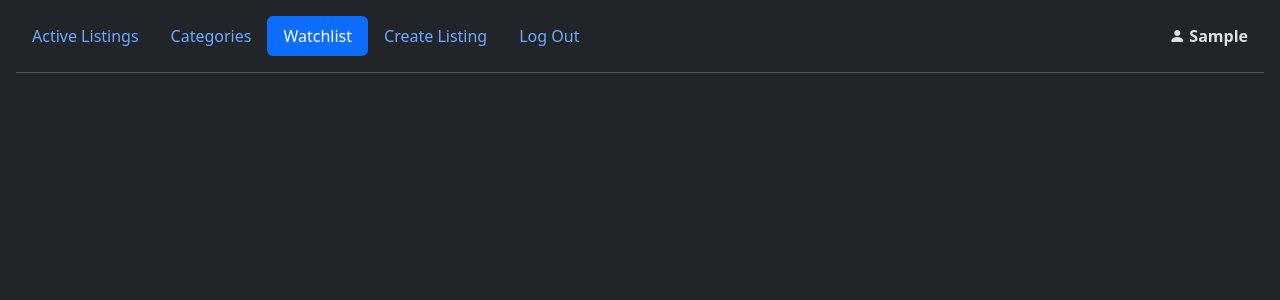
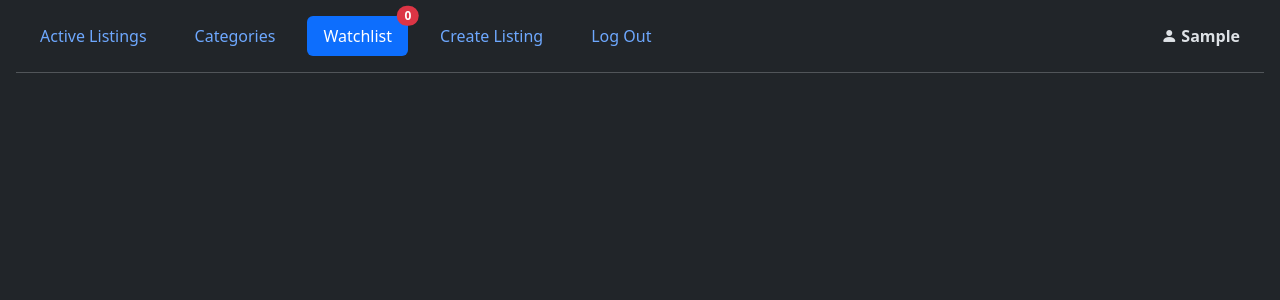
Before and after one commit to petrosAth/cs50w-project2-commerce, a Django app: page /watchlist in a window 1280 px wide. Shown: the top 300 px of the page. Run offline with Django 3.2, Linux system fonts and the light colour scheme; the visitor is signed in with stand-in values (Sample User, id 1); data comes from the database, SQL or seed files in the repository; data that the repository does not hold is empty.

Commit message:
Add count badge on watchlist nav link

```diff
--- a/auctions/templates/auctions/layout.html
+++ b/auctions/templates/auctions/layout.html
@@ -15,37 +15,41 @@
     </head>
     <body>
         <ul class="nav nav-pills mt-3">
-            <li class="nav-item">
+            <li class="nav-item px-2">
                 <a class="nav-link {% if title == 'Active Listings' %}active{% endif %}"
                    href="{% url 'auctions:active' %}">Active Listings</a>
             </li>
-            <li class="nav-item">
+            <li class="nav-item px-2">
                 <a class="nav-link {% if title == 'Categories' %}active{% endif %}"
                    href="{% url 'auctions:categories' %}">Categories</a>
             </li>
-            <li class="nav-item">
-                <a class="nav-link {% if title == 'Watchlist' %}active{% endif %} {% if not user.is_authenticated %}disabled{% endif %}"
-                   href="{% url 'auctions:watchlist' %}">Watchlist</a>
+            <li class="nav-item px-2">
+                <a class="nav-link position-relative {% if title == 'Watchlist' %}active{% endif %} {% if not user.is_authenticated %}disabled{% endif %}"
+                   href="{% url 'auctions:watchlist' %}">Watchlist
+                    <span class="position-absolute top-0 start-100 translate-middle badge rounded-pill bg-danger">
+                        {{ user.watched.count }}
+                    </span>
+                </a>
             </li>
-            <li class="nav-item">
+            <li class="nav-item px-2">
                 <a class="nav-link {% if title == 'Create Listing' %}active{% endif %} {% if not user.is_authenticated %}disabled{% endif %}"
                    href="{% url 'auctions:create' %}">Create Listing</a>
             </li>
             {% if user.is_authenticated %}
-                <li class="nav-item">
+                <li class="nav-item px-2">
                     <a class="nav-link" href="{% url 'auctions:logout' %}">Log Out</a>
                 </li>
             {% else %}
-                <li class="nav-item">
+                <li class="nav-item px-2">
                     <a class="nav-link {% if title == 'Log In' %}active{% endif %}"
                        href="{% url 'auctions:login' %}">Log In</a>
                 </li>
-                <li class="nav-item">
+                <li class="nav-item px-2">
                     <a class="nav-link {% if title == 'Register' %}active{% endif %}"
                        href="{% url 'auctions:register' %}">Register</a>
                 </li>
             {% endif %}
-            <li class="nav-item" style="margin-left: auto;">
+            <li class="nav-item px-2" style="margin-left: auto;">
                 <span href="#" class="nav-link" style="color: var(--bs-heading-color);">
                     {% if user.is_authenticated %}
                         <i class="bi bi-person-fill"></i> <strong class="text-capitalize">{{ user.username }}</strong>
```
